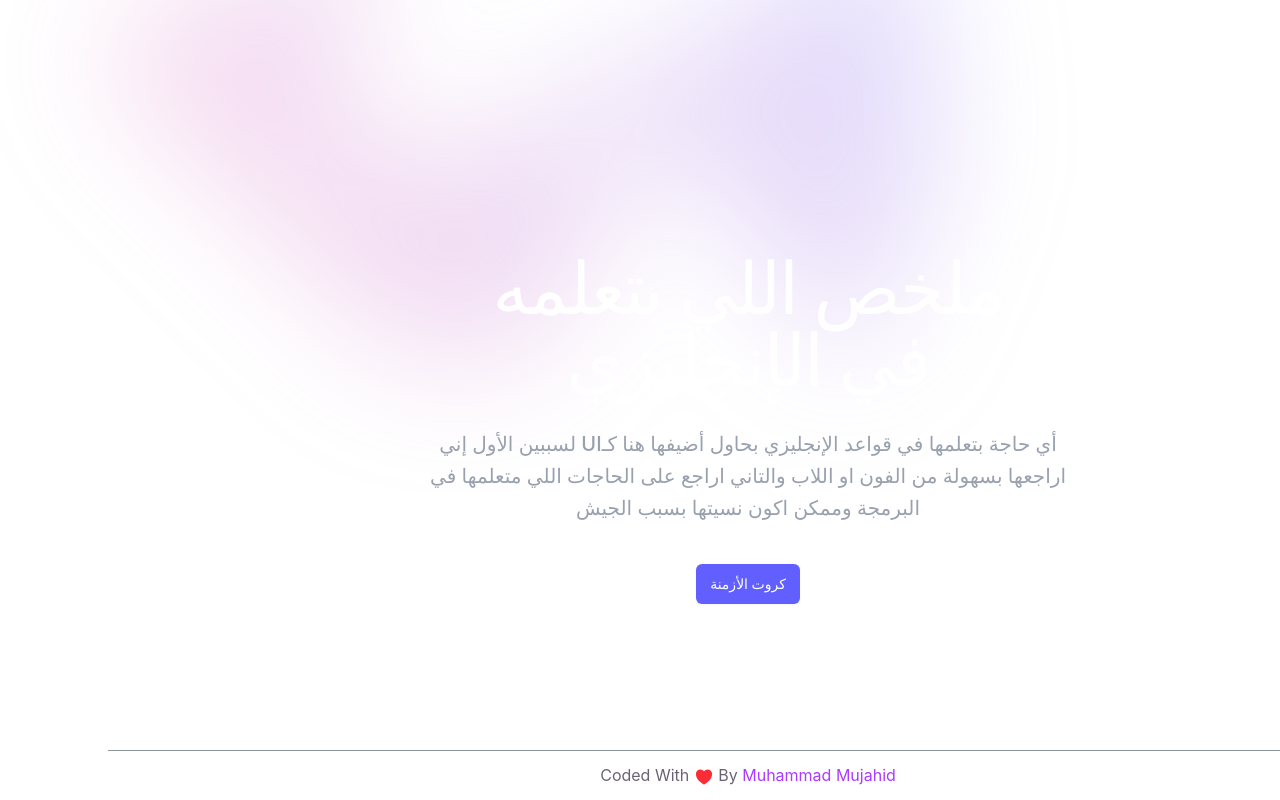
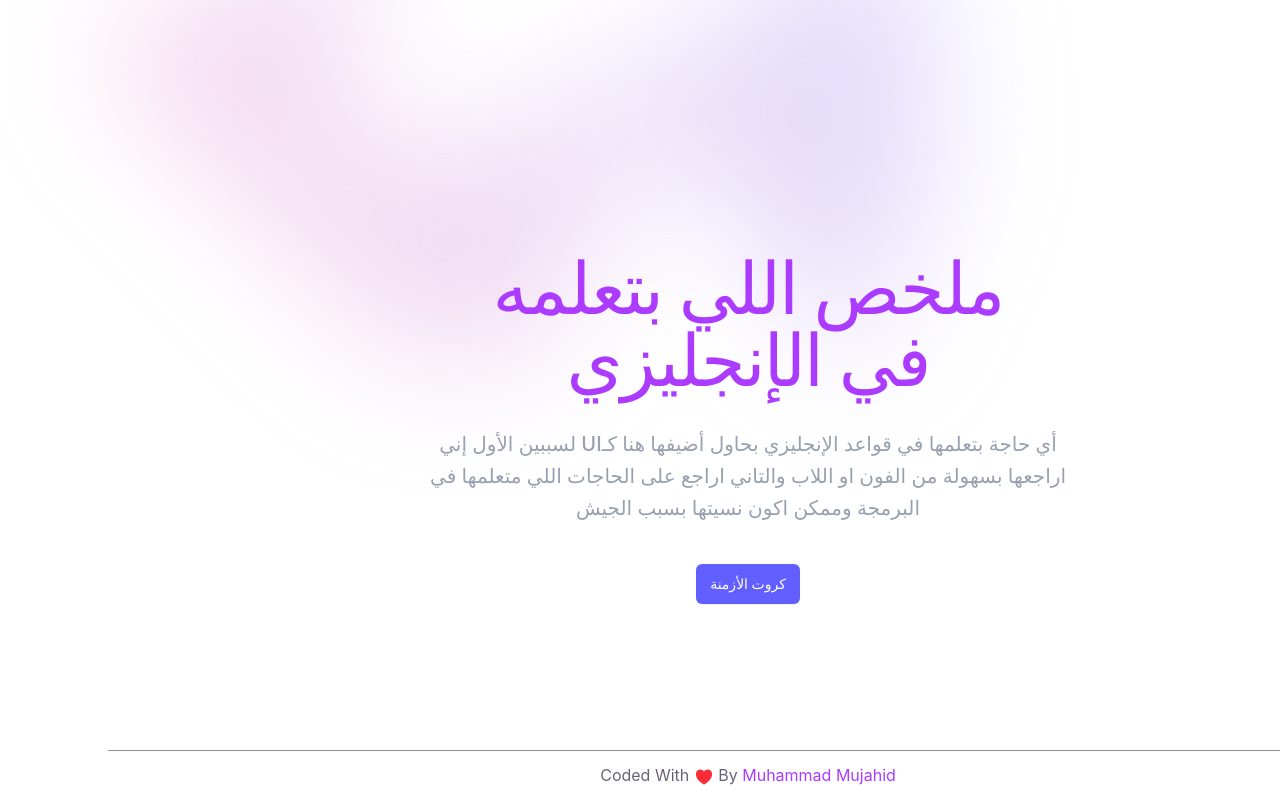
Before and after one commit to thismujahid/learn-english, a Vue app: page / in a window 1280 px wide. Built offline with nearby package versions, Linux system fonts and the light colour scheme.

Commit message:
fix home page color

```diff
--- a/src/pages/Home.vue
+++ b/src/pages/Home.vue
@@ -4,7 +4,7 @@
 
       <div class="mx-auto max-w-2xl">
         <div class="text-center">
-          <h1 class="text-5xl font-semibold tracking-tight text-balance text-white sm:text-7xl">ملخص اللي بتعلمه في الإنجليزي</h1>
+          <h1 class="text-5xl font-semibold tracking-tight text-balance text-(--accent) sm:text-7xl">ملخص اللي بتعلمه في الإنجليزي</h1>
           <p class="mt-8 text-lg font-medium text-pretty text-gray-400 sm:text-xl/8">أي حاجة بتعلمها في قواعد الإنجليزي بحاول أضيفها هنا كـUI لسببين الأول إني اراجعها بسهولة من الفون او اللاب والتاني اراجع على الحاجات اللي متعلمها في البرمجة وممكن اكون نسيتها بسبب الجيش</p>
           <div class="mt-10 flex items-center justify-center gap-x-6">
             <a href="/tenses-cards" class="rounded-md bg-indigo-500 px-3.5 py-2.5 text-sm font-semibold text-white shadow-xs hover:bg-indigo-400 focus-visible:outline-2 focus-visible:outline-offset-2 focus-visible:outline-indigo-500">كروت الأزمنة</a>
```
